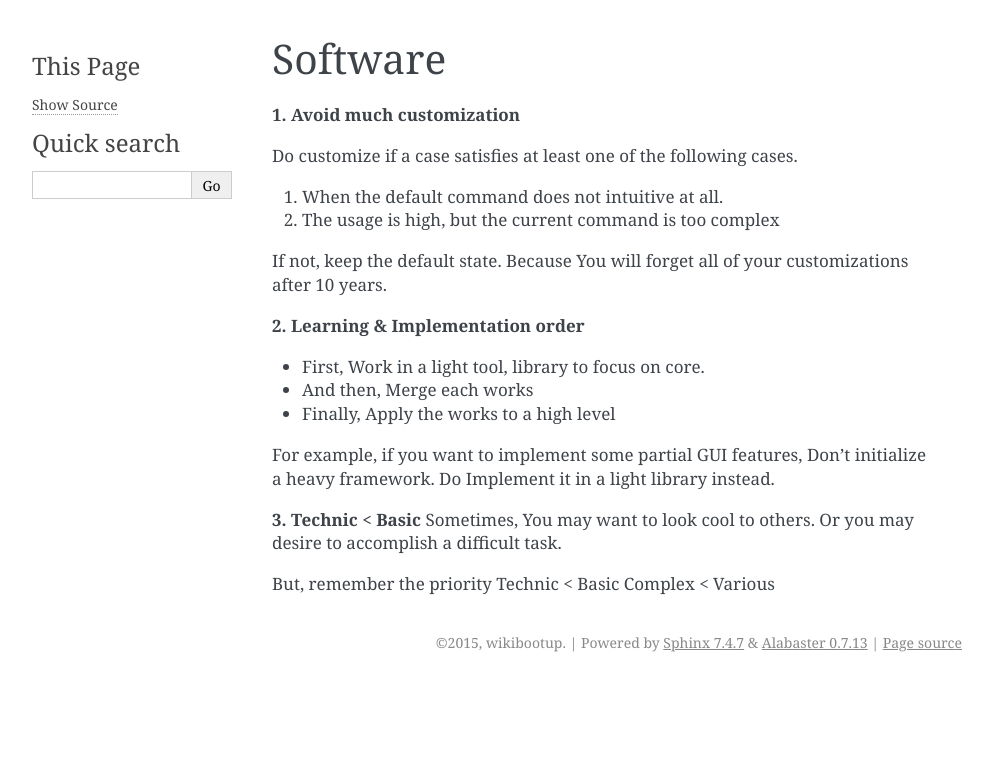
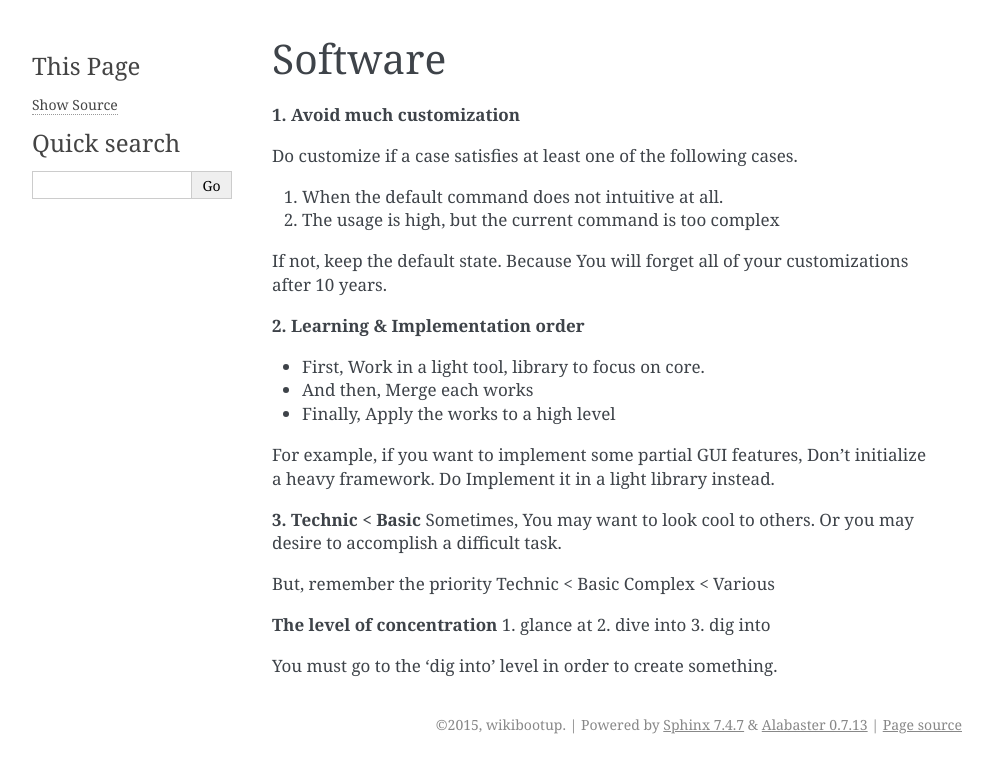
Before and after one commit to my-snippet/SmallKnowlege, a Sphinx documentation site: the page built from docs/source/Software.rst, in a window 1280 px wide. Shown: the top 773 px of the page, without its empty margins (148-1141 px from the left). Built offline with Sphinx 7.4.7, drawn with Linux system fonts in a browser that asks for light colours.

Commit message:
add comment Software.rst : The level of concentration

```diff
--- a/docs/source/Software.rst
+++ b/docs/source/Software.rst
@@ -27,3 +27,11 @@ Sometimes, You may want to look cool to others. Or you may desire to accomplish
 But, remember the priority
 Technic < Basic
 Complex < Various
+
+
+**The level of concentration**
+1. glance at
+2. dive into
+3. dig into
+
+You must go to the 'dig into' level in order to create something.
```
